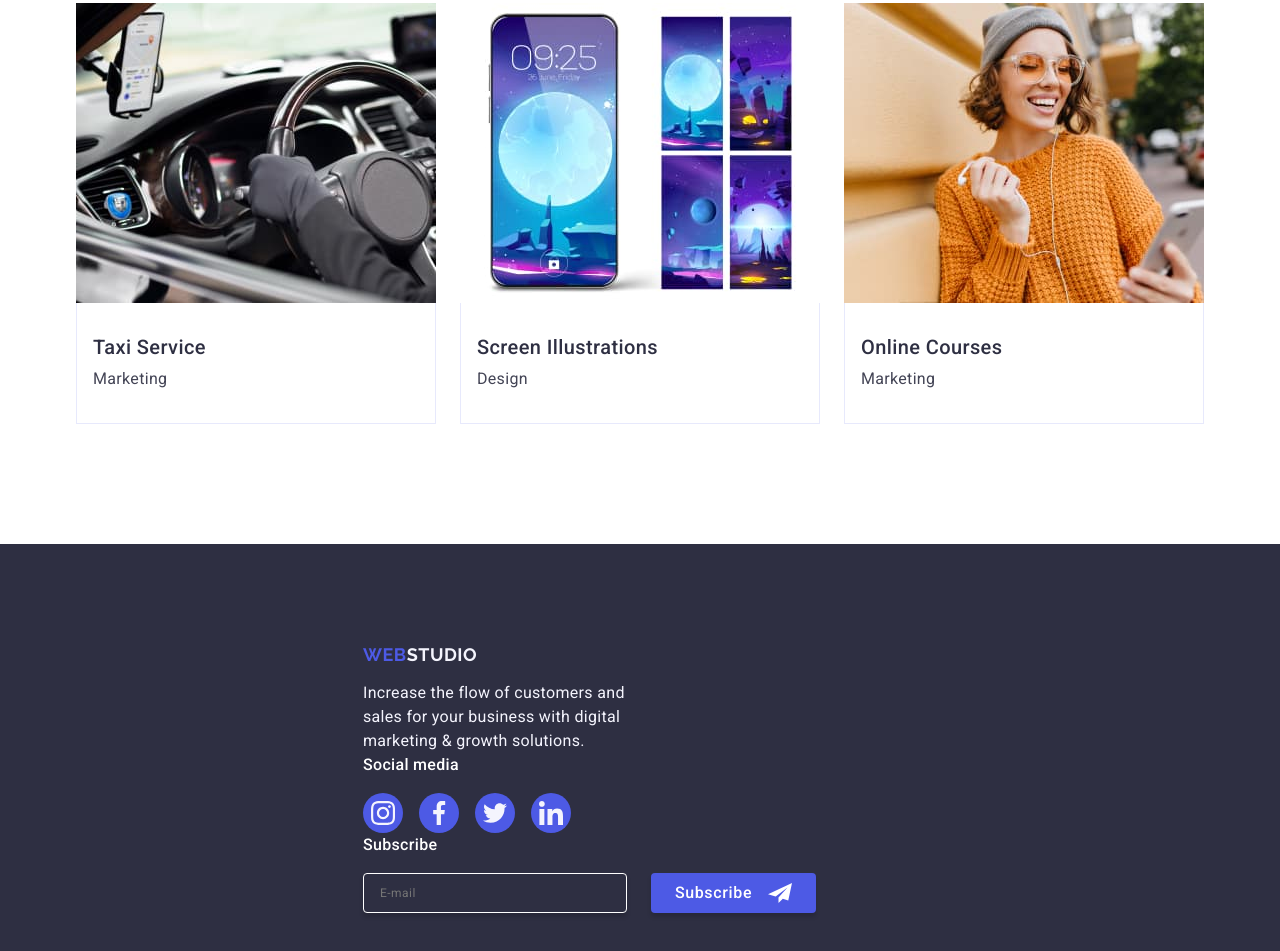
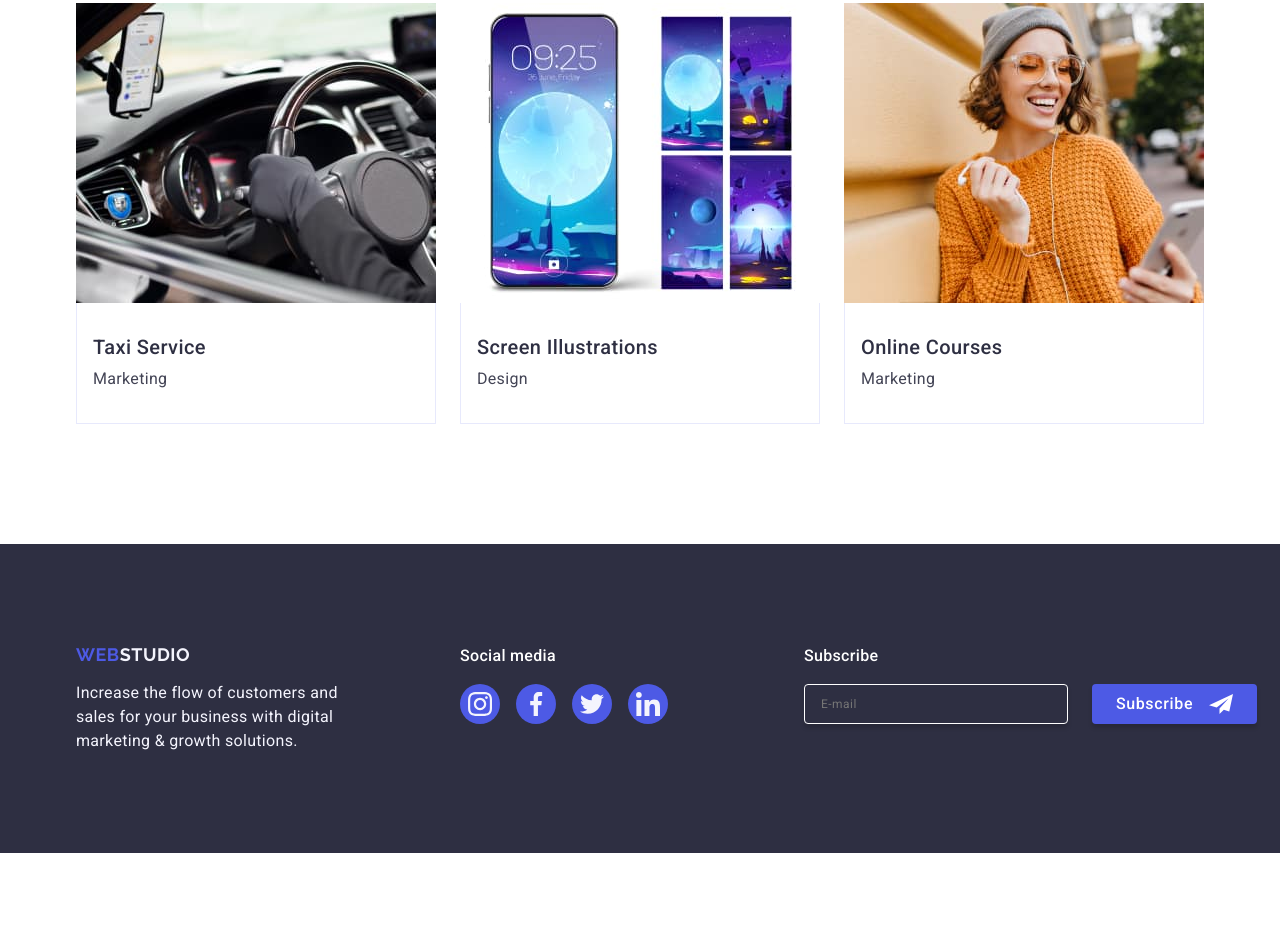
Before and after one commit to shikigami12/goit-markup-hw-06, a plain HTML site: page index.html in a window 1280 px wide. Shown: the part 2615-3566 px from the top of the page. After the commit the page ends 3468 px from the top, so only its background shows below. Drawn offline with nearby package versions, Linux system fonts and the light colour scheme; a web font is replaced by a local one.

Commit message:
fix margins

```diff
--- a/css/styles.css
+++ b/css/styles.css
@@ -888,7 +888,8 @@ address {
     flex-direction: row;
     gap: unset;
     align-items: flex-start;
-    text-align: start;
+    width: 100%;
+    flex-wrap: unset;
   }
 }
 
@@ -926,8 +927,8 @@ address {
 }
 
 @media only screen and (min-width: 1158px) {
-  .page-footer .social-media-list {
-    justify-content: flex-start;
+  .page-footer .social-media-container {
+    margin-right: 80px;
   }
 }
 
```
